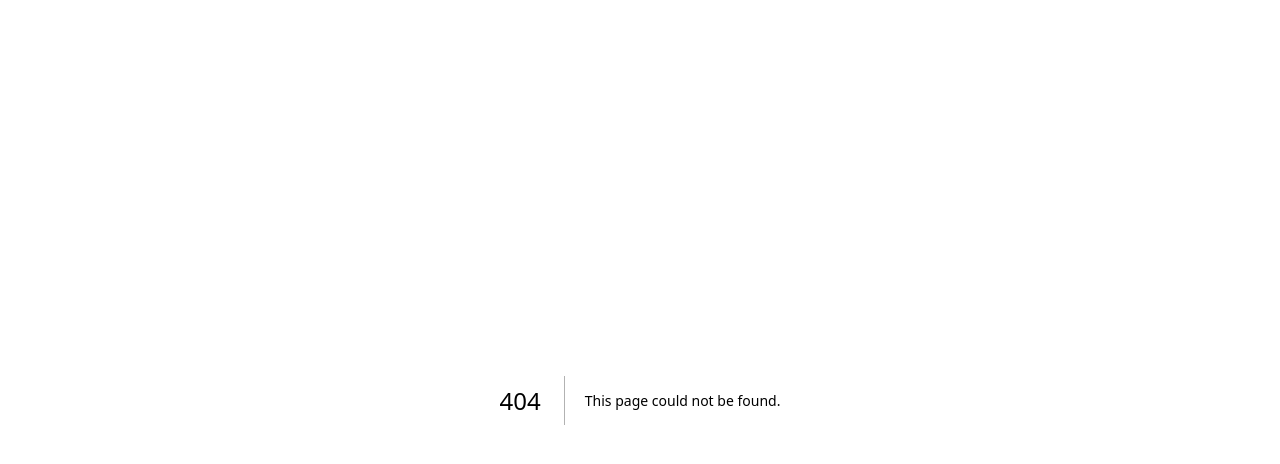
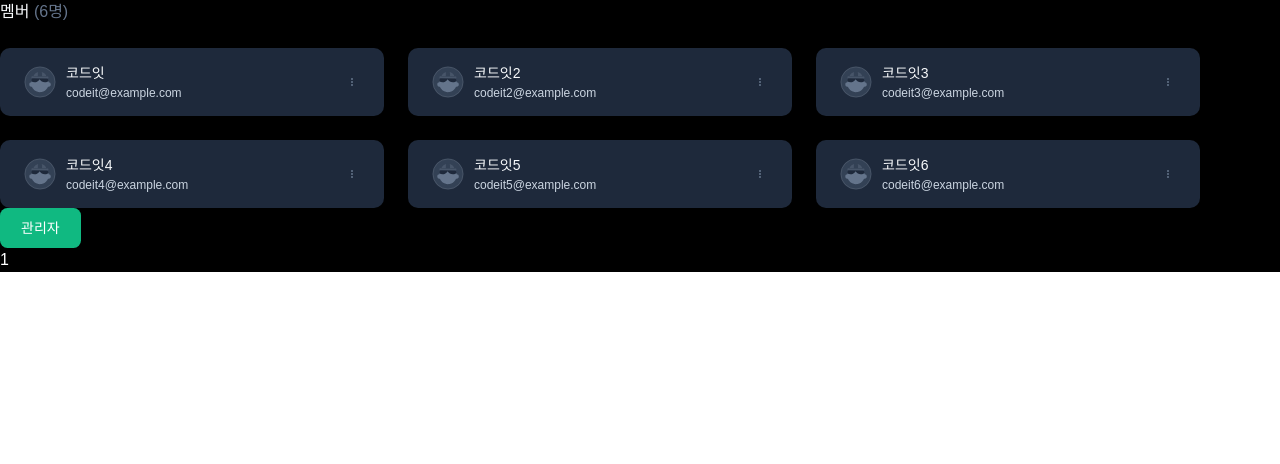
Before and after one commit to mingmi9/fe11-part4-team1-coworkers, a Next.js app: page /1 in a window 1280 px wide. Before the commit this address had no page. Shown: the top 464 px of the page. Built offline with nearby package versions, Linux system fonts and the light colour scheme; a web font is replaced by a local one.

Commit message:
fix:테스트 코드 변경 / 관리자 유무에 따른 멤버 초대 토글

```diff
--- /dev/null
+++ b/app/[teamid]/page.tsx
@@ -0,0 +1,51 @@
+'use client';
+
+import MemberSection from "@/_components/TeamPage/MemberSection";
+import { useParams } from "next/navigation";
+
+const mockData = [
+    {
+        profileImg: "",
+        name: "코드잇",
+        email: "codeit@example.com",
+    },
+    {
+        profileImg: "",
+        name: "코드잇2",
+        email: "codeit2@example.com",
+    },
+    {
+        profileImg: "",
+        name: "코드잇3",
+        email: "codeit3@example.com",
+    },
+    {
+        profileImg: "",
+        name: "코드잇4",
+        email: "codeit4@example.com",
+    },
+    {
+        profileImg: "",
+        name: "코드잇5",
+        email: "codeit5@example.com",
+    },
+    {
+        profileImg: "",
+        name: "코드잇6",
+        email: "codeit6@example.com",
+    },
+
+
+]; // 임시 mockData
+
+export default function TeamPage () {
+    const {teamid} = useParams();
+    return(
+        <div className="bg-black">
+            <MemberSection member={mockData}/>
+            <div className="text-white">
+                {teamid} {/*테스트용*/}
+            </div>
+        </div>
+    )
+}
--- a/app/_components/TeamPage/MemberCard.tsx
+++ b/app/_components/TeamPage/MemberCard.tsx
@@ -26,7 +26,7 @@ export default function MemberCard({profileImg, name,email}:MemberCardProps) {
             </div>
             <button className="w-[1.6rem] h-[1.6rem] flex-shrink-0">
                 <Image src={kebab} width={16} height={16} alt="케밥" className="hover:brightness-150"/>
-            </button>
+            </button> {/*모달 추후 작업*/}
         </div>
     )
 };
--- a/app/_components/TeamPage/MemberSection.tsx
+++ b/app/_components/TeamPage/MemberSection.tsx
@@ -1,46 +1,33 @@
+import { useState } from "react";
 import MemberCard from "./MemberCard";
+import Button from "../common/Button";
 
-const mockData = [
-    {
-        profileImg: "",
-        name: "김예도",
-        email: "kim.yedo@example.com",
-    },
-    {
-        profileImg: "",
-        name: "노건호",
-        email: "noh.gunho@example.com",
-    },
-    {
-        profileImg: "",
-        name: "이지은",
-        email: "lee.jieun@example.com",
-    },
-    {
-        profileImg: "",
-        name: "박효신",
-        email: "park.hyo-shin@example.com",
-    },
-    {
-        profileImg: "",
-        name: "정국",
-        email: "jeon.jungkook@example.com",
-    },
-];
+interface MemberSectionProps {
+    member: {
+        profileImg: string;
+        name: string;
+        email: string;
+    }[]
+}
 
-export default function MemberSection() {
+export default function MemberSection({member}:MemberSectionProps) {
+    const [isAdmin, setIsAdmin] = useState(false);
+
+    const handleAdmin = () => {
+        setIsAdmin(!isAdmin);
+    }
     return (
         <div className="text-text-primary text-[1.6rem] pc:w-[120rem] tablet:[69.6rem] mobile:[34.3rem]">
             <div className="flex justify-between mb-[2.4rem]">
                 <div>
-            멤버 <span className="text-text-default">({mockData.length}명)</span>
-            </div>
-                <button className="text-brand-primary hover:brightness-150">
+                    멤버 <span className="text-text-default">({member.length}명)</span>
+                </div>
+                {isAdmin && <button className="text-brand-primary hover:brightness-150">
                     + 새로운 멤버 초대하기
-                </button>
+                </button>}
             </div>
             <div className="flex flex-wrap gap-[2.4rem]">
-                {mockData.map((member, index) => (
+                {member.map((member, index) => (
                     <MemberCard
                         key={index}
                         profileImg={member.profileImg}
@@ -49,6 +36,7 @@ export default function MemberSection() {
                     />
                 ))}
             </div>
+            <Button onClick={handleAdmin}>관리자</Button>
         </div>
     )
 }
--- a/app/button-test/page.tsx
+++ b/app/button-test/page.tsx
@@ -6,7 +6,7 @@ export default function ButtonTest() {
   const handleButton = () => alert('test입니다');
   return (
     <div>
-      <Button size="large" icon="check" round="full" onClick={handleButton}>
+      <Button size="large" icon="check" round="xl" onClick={handleButton}>
         생성하기
       </Button>
       <Button size="medium" variant="outlined">
--- a/app/teamid/page.tsx
+++ /dev/null
@@ -1,13 +0,0 @@
-import MemberSection from "@/_components/TeamPage/MemberSection";
-// import { useRouter } from "next/router";
-
-export default function TeamPage () {
-    // const router = useRouter();
-    // const {teamid} = router.query;
-    return(
-        <div className="bg-black">
-            <MemberSection/>
-            {/* {teamid} */}
-        </div>
-    )
-}
```
